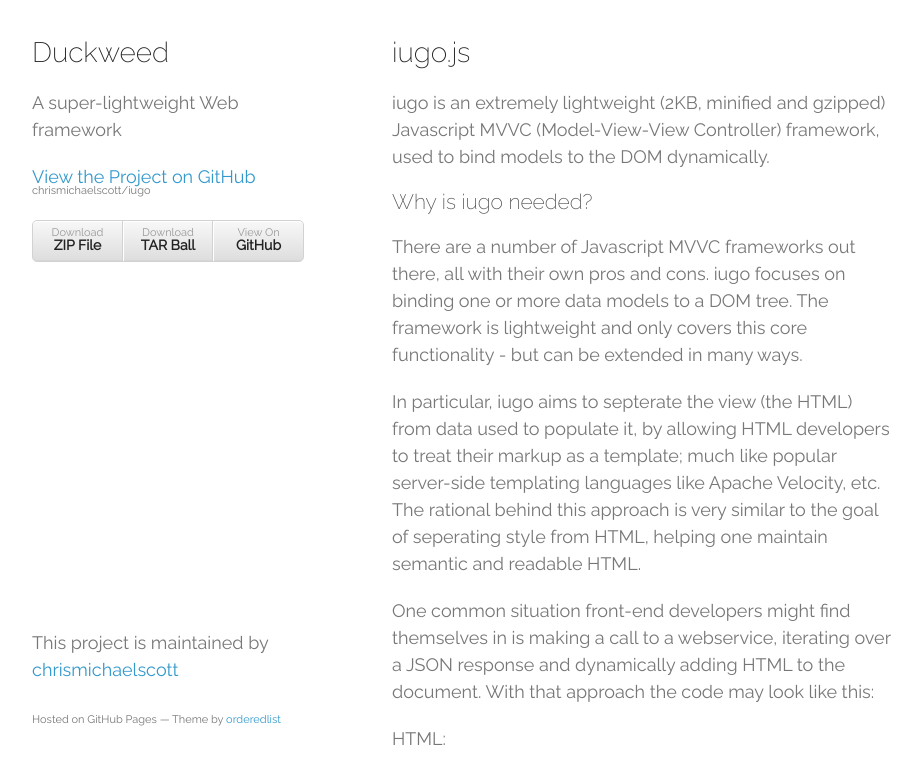
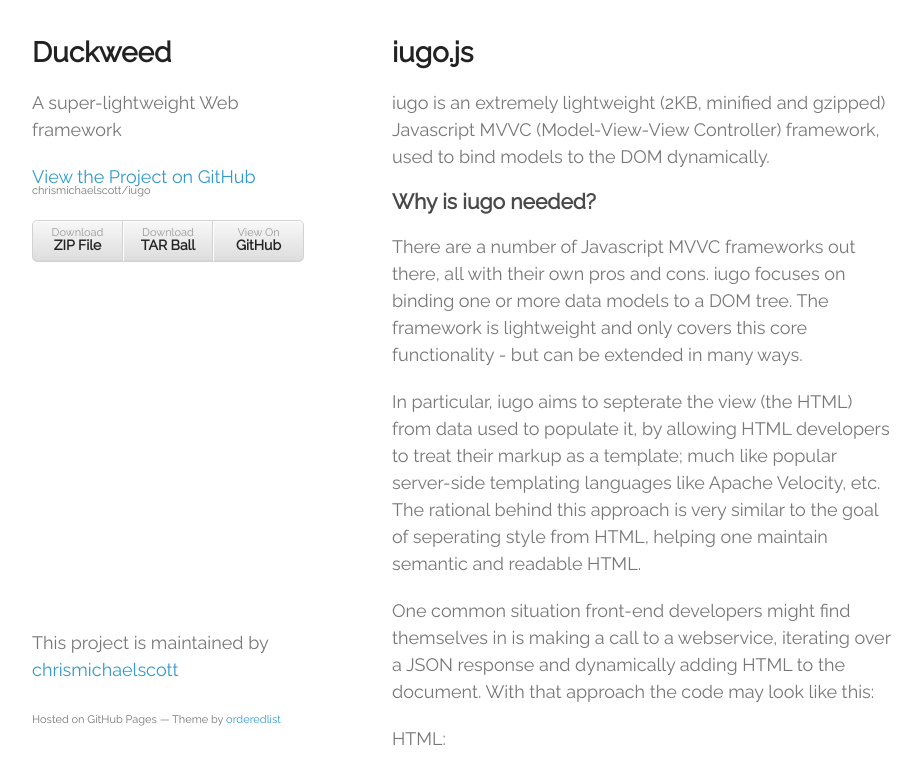
Before and after one commit to chrismichaelscott/iugo, a plain HTML site: page index.html in a window 1280 px wide. Shown: the top 769 px of the page, without its empty margins (178-1098 px from the left). Drawn offline with Linux system fonts and the light colour scheme.

Commit message:
Update styles.css

```diff
--- a/stylesheets/styles.css
+++ b/stylesheets/styles.css
@@ -1,4 +1,4 @@
-@import url(http://fonts.googleapis.com/css?family=Raleway:400,200|Inconsolata:700);
+@import url(http://fonts.googleapis.com/css?family=Raleway:400|Inconsolata:700);
 
 body {
   padding:30px;
@@ -10,7 +10,6 @@
 h1, h2, h3, h4, h5, h6 {
   color:#222;
   margin:0 0 20px;
-  font-weight: 200;
 }
 
 p, ul, ol, table, pre, dl {
```
